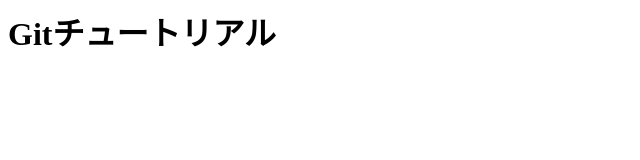
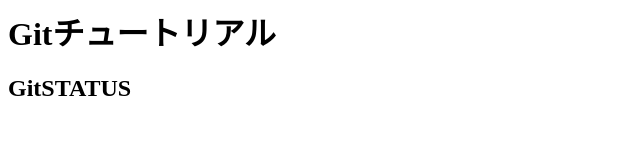
Before and after one commit to yatty0812/git_tutorial, a plain HTML site: page index.html in a window 1280 px wide. Shown: the whole page, without its empty margins (0-640 px from the left). Drawn offline with Linux system fonts and the light colour scheme.

Commit message:
Git Status追記

```diff
--- a/index.html
+++ b/index.html
@@ -1 +1,2 @@
 <h1>Gitチュートリアル</h1>
+<h2>GitSTATUS</h2>
```
